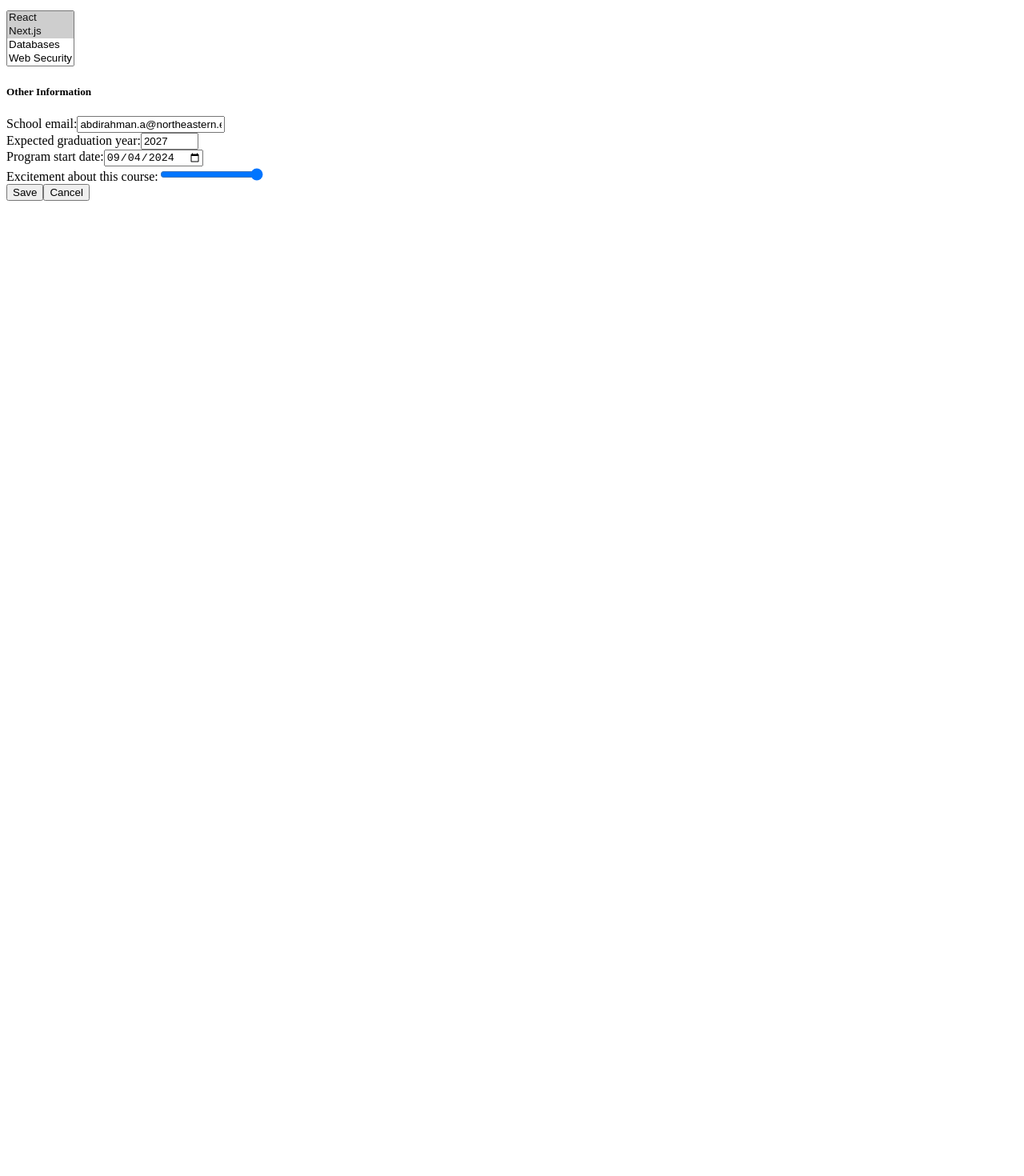
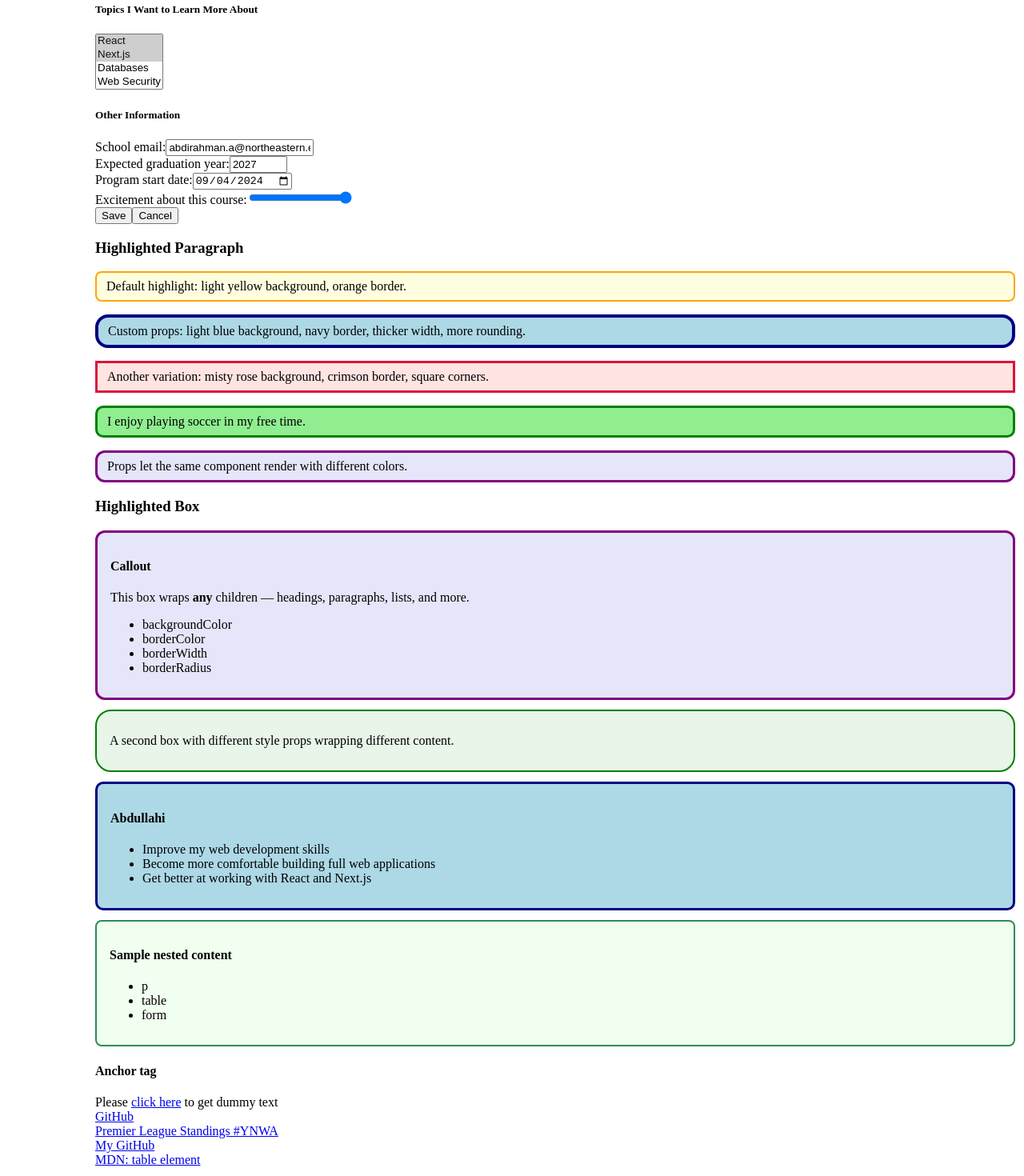
Before and after one commit to Abdullahi27/webdev-client, a Next.js app: page /labs/lab1 in a window 1280 px wide. Shown: the part 6003-7473 px from the top of the page at 80% size. Before the commit the page ends 6262 px from the top, so only its background shows below. Built offline with nearby package versions, Linux system fonts and the light colour scheme.

Commit message:
update lab 1

```diff
--- /dev/null
+++ b/app/labs/TOC.tsx
@@ -0,0 +1,37 @@
+import Link from "next/link";
+
+export default function TOC() {
+  return (
+    <ul>
+      <li>
+        <Link href="/labs">Home</Link>
+      </li>
+      <li>
+        <Link href="/labs/lab1">Lab 1</Link>
+      </li>
+      <li>
+        <Link href="/labs/lab2">Lab 2</Link>
+      </li>
+      <li>
+        <Link href="/labs/lab3">Lab 3</Link>
+      </li>
+      <li>
+        <Link href="/labs/lab4">Lab 4</Link>
+      </li>
+      <li>
+        <Link href="/labs/lab5">Lab 5</Link>
+      </li>
+      <li>
+        <Link href="/">Kambaz</Link>
+      </li>
+
+      <li>Abdullahi</li>
+
+      <li>
+        <Link href="/book/ch1" id="wd-toc-book-link">
+          Chapter 1
+        </Link>
+      </li>
+    </ul>
+  );
+}
--- /dev/null
+++ b/app/labs/lab1/AnchorTag.tsx
@@ -0,0 +1,42 @@
+export default function AnchorTag() {
+  return (
+    <>
+      <h4>Anchor tag</h4>
+      Please{" "}
+      <a href="https://www.lipsum.com" id="wd-lipsum">
+        click here
+      </a>{" "}
+      to get dummy text
+      <br />
+      <a href="https://github.com/jannunzi" id="wd-github">
+        GitHub
+      </a>
+
+      <br />
+
+      <a href="https://www.premierleague.com/en/tables/premier-league/2026-27" id="wd-your-link">
+        Premier League Standings #YNWA
+      </a>
+
+      <br />
+
+      <a
+        href="https://github.com/Abdullahi27"
+        id="wd-your-github"
+        target="_blank"
+        rel="noreferrer"
+      >
+        My GitHub
+      </a>
+
+      <br />
+
+      <a
+        href="https://developer.mozilla.org/en-US/docs/Web/HTML/Element/table"
+        id="wd-ai-link"
+      >
+        MDN: table element
+      </a>
+    </>
+  );
+}
--- /dev/null
+++ b/app/labs/lab1/HighlightedBox.tsx
@@ -0,0 +1,95 @@
+import type { ReactNode } from "react";
+
+function HighlightedBox({
+  backgroundColor = "lightyellow",
+  borderColor = "orange",
+  borderWidth = 2,
+  borderRadius = 8,
+  children,
+}: {
+  backgroundColor?: string;
+  borderColor?: string;
+  borderWidth?: string | number;
+  borderRadius?: string | number;
+  children?: ReactNode;
+}) {
+  return (
+    <div
+      style={{
+        backgroundColor,
+        borderColor,
+        borderWidth,
+        borderStyle: "solid",
+        borderRadius,
+        padding: "0.75rem 1rem",
+        marginBottom: "0.75rem",
+      }}
+    >
+      {children}
+    </div>
+  );
+}
+
+export default function HighlightedBoxLab() {
+  return (
+    <div id="wd-highlighted-box">
+      <h3>Highlighted Box</h3>
+
+      <HighlightedBox
+        backgroundColor="lavender"
+        borderColor="purple"
+        borderWidth={3}
+        borderRadius={12}
+      >
+        <h4>Callout</h4>
+        <p>
+          This box wraps <strong>any</strong>{" "}
+          children — headings, paragraphs, lists, and more.
+        </p>
+        <ul>
+          <li>backgroundColor</li>
+          <li>borderColor</li>
+          <li>borderWidth</li>
+          <li>borderRadius</li>
+        </ul>
+      </HighlightedBox>
+
+      <HighlightedBox
+        backgroundColor="#e8f5e9"
+        borderColor="green"
+        borderWidth={2}
+        borderRadius={20}
+      >
+        <p>
+          A second box with different style props wrapping different content.
+        </p>
+      </HighlightedBox>
+
+      <HighlightedBox
+        backgroundColor="lightblue"
+        borderColor="navy"
+        borderWidth={3}
+        borderRadius={10}
+      >
+        <h4>Abdullahi</h4>
+        <ul>
+          <li>Improve my web development skills</li>
+          <li>Become more comfortable building full web applications</li>
+          <li>Get better at working with React and Next.js</li>
+        </ul>
+      </HighlightedBox>
+
+      <HighlightedBox
+        backgroundColor="honeydew"
+        borderColor="seagreen"
+      >
+        <h4>Sample nested content</h4>
+        <ul>
+          <li>p</li>
+          <li>table</li>
+          <li>form</li>
+        </ul>
+      </HighlightedBox>
+    </div>
+  );
+}
--- /dev/null
+++ b/app/labs/lab1/HighlightedParagraph.tsx
@@ -0,0 +1,70 @@
+function HighlightedParagraph({
+  text = "This paragraph is highlighted using component props.",
+  backgroundColor = "lightyellow",
+  borderColor = "orange",
+  borderWidth = 2,
+  borderRadius = 8,
+}: {
+  text?: string;
+  backgroundColor?: string;
+  borderColor?: string;
+  borderWidth?: string | number;
+  borderRadius?: string | number;
+}) {
+  return (
+    <p
+      style={{
+        backgroundColor,
+        borderColor,
+        borderWidth,
+        borderStyle: "solid",
+        borderRadius,
+        padding: "0.5rem 0.75rem",
+      }}
+    >
+      {text}
+    </p>
+  );
+}
+
+export default function HighlightedParagraphLab() {
+  return (
+    <div id="wd-highlighted-paragraph">
+      <h3>Highlighted Paragraph</h3>
+
+      <HighlightedParagraph text="Default highlight: light yellow background, orange border." />
+
+      <HighlightedParagraph
+        text="Custom props: light blue background, navy border, thicker width, more rounding."
+        backgroundColor="lightblue"
+        borderColor="navy"
+        borderWidth={4}
+        borderRadius={16}
+      />
+
+      <HighlightedParagraph
+        text="Another variation: misty rose background, crimson border, square corners."
+        backgroundColor="#ffe4e1"
+        borderColor="crimson"
+        borderWidth="3px"
+        borderRadius="0px"
+      />
+
+      <HighlightedParagraph
+        text="I enjoy playing soccer in my free time."
+        backgroundColor="lightgreen"
+        borderColor="green"
+        borderWidth={3}
+        borderRadius={10}
+      />
+
+      <HighlightedParagraph
+        text="Props let the same component render with different colors."
+        backgroundColor="lavender"
+        borderColor="purple"
+        borderWidth={3}
+        borderRadius={12}
+      />
+    </div>
+  );
+}
--- a/app/labs/lab1/page.tsx
+++ b/app/labs/lab1/page.tsx
@@ -4,6 +4,9 @@ import ListTags from "./ListTags";
 import Tables from "./Tables";
 import Images from "./Images";
 import Forms from "./forms/Forms";
+import HighlightedParagraphLab from "./HighlightedParagraph";
+import HighlightedBoxLab from "./HighlightedBox";
+import AnchorTag from "./AnchorTag";
 
 
 export default function Lab1() {
@@ -31,8 +34,9 @@ export default function Lab1() {
       <Tables />
       <Images />
       <Forms />
-
-
+      <HighlightedParagraphLab />
+      <HighlightedBoxLab />
+      <AnchorTag />
 
     </div>
   );
--- /dev/null
+++ b/app/labs/layout.tsx
@@ -0,0 +1,19 @@
+import { ReactNode } from "react";
+import TOC from "./TOC";
+
+export default function LabsLayout({
+  children,
+}: Readonly<{ children: ReactNode }>) {
+  return (
+    <table>
+      <tbody>
+        <tr>
+          <td valign="top" width="100px">
+            <TOC />
+          </td>
+          <td valign="top">{children}</td>
+        </tr>
+      </tbody>
+    </table>
+  );
+}
--- a/app/page.tsx
+++ b/app/page.tsx
@@ -3,6 +3,7 @@ import Link from "next/link";
 export default function Home() {
   return (
     <div>
+      <h1>Abdullahi Abdirahman</h1>
       <h1>Welcome to Web Dev</h1>
 
       <Link href="/labs">
```
Also changed, not shown: app/labs/lab2/page.tsx (added, +7 -0 lines), app/labs/lab3/page.tsx (added, +7 -0 lines), app/labs/lab4/page.tsx (added, +7 -0 lines), app/labs/lab5/page.tsx (added, +7 -0 lines), app/labs/page.tsx (+18 -3 lines).
